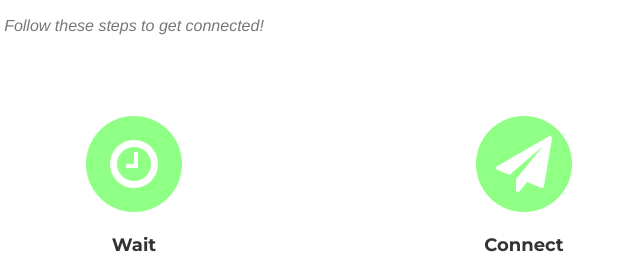
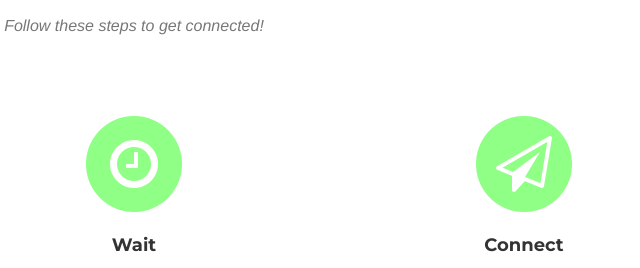
Before and after one commit to FIRSTPenPals/FIRSTPenPals.github.io, a website: page index.html in a window 1280 px wide. Shown: the part 1384-1652 px from the top of the page, 506-1146 px from the left. Drawn offline with nearby package versions, Linux system fonts and the light colour scheme; a web font is replaced by a local one.

Commit message:
Update index.html

```diff
--- a/index.html
+++ b/index.html
@@ -130,7 +130,7 @@
                 <div class="col-md-4">
                     <span class="fa-stack fa-4x">
                         <i class="fa fa-circle fa-stack-2x text-primary"></i>
-                        <i class="fa fa-send fa-stack-1x fa-inverse"></i>
+                        <i class="fa fa-send-o fa-stack-1x fa-inverse"></i>
                     </span>
                     <h4 class="service-heading">Connect</h4>
                     <p class="text-muted">After we connect you, you and your pen pal are on your own; you reach out to each other. You can video chat, message, email, etc.</p>
```
